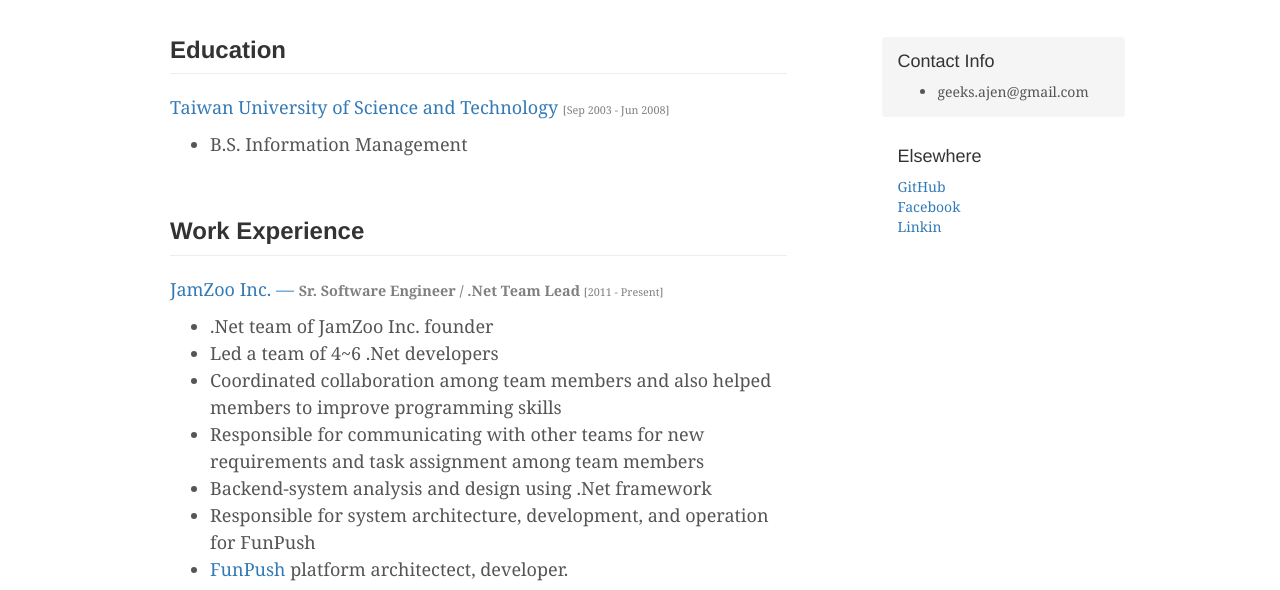
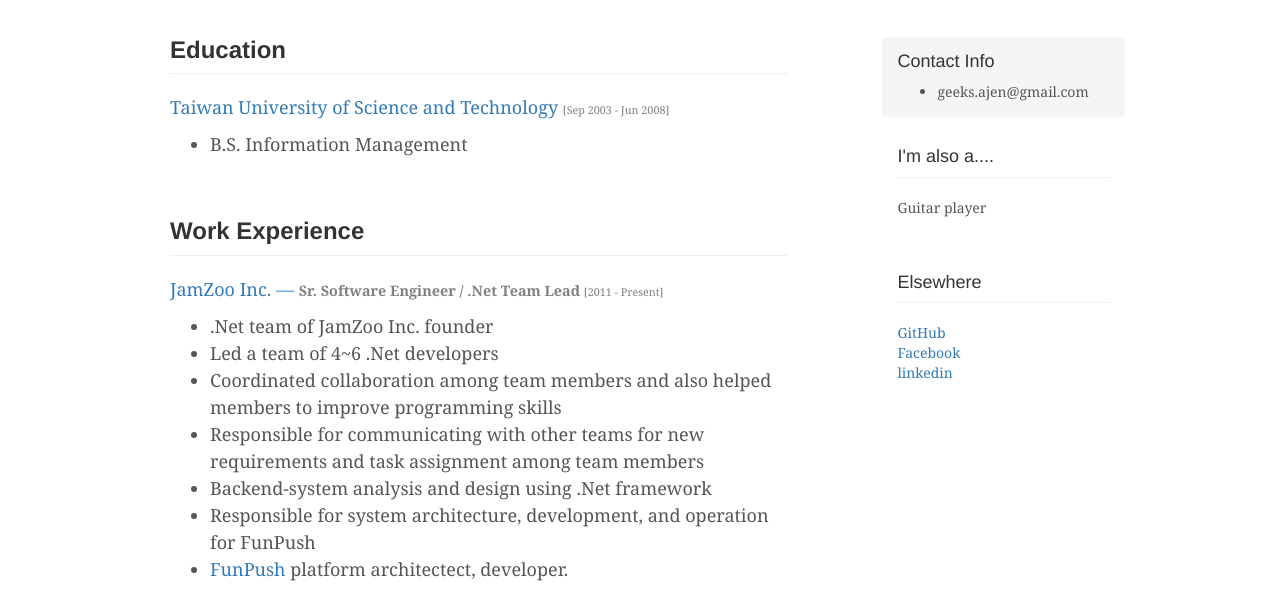
Before and after one commit to curiousTauseef/leehom59.github.com, a plain HTML site: page index.html in a window 1280 px wide. Shown: the part 187-777 px from the top of the page. Drawn offline with Linux system fonts and the light colour scheme.

Commit message:
fixed the debe wording

```diff
--- a/index.html
+++ b/index.html
@@ -195,11 +195,19 @@
                     </ul>
                 </div>
                 <div class="sidebar-module">
+                    <h4>I'm also a....</h4>
+                    <hr />
+                    <ol class="list-unstyled">
+                        <li>Guitar player</li>
+                    </ol>
+                </div>
+                <div class="sidebar-module">
                     <h4>Elsewhere</h4>
+                    <hr />
                     <ol class="list-unstyled">
                         <li><a href="https://github.com/leehom59">GitHub</a></li>
                         <li><a href="https://www.facebook.com/geekors.ajen">Facebook</a></li>
-                        <li><a href="https://www.linkedin.com/in/%E5%AE%B6%E5%81%A5-%E9%99%B3-839401109">Linkin</a></li>
+                        <li><a href="https://www.linkedin.com/in/%E5%AE%B6%E5%81%A5-%E9%99%B3-839401109">linkedin</a></li>
                     </ol>
                 </div>
             </div><!-- /.blog-sidebar -->
```
